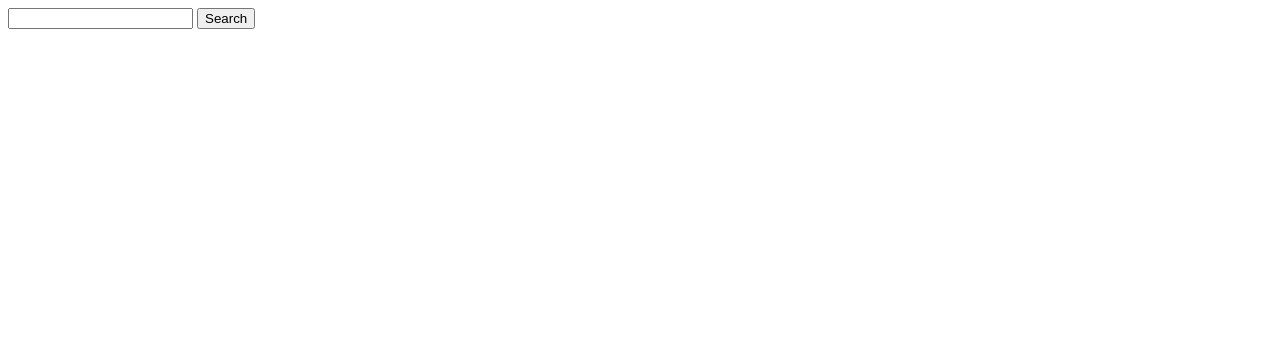
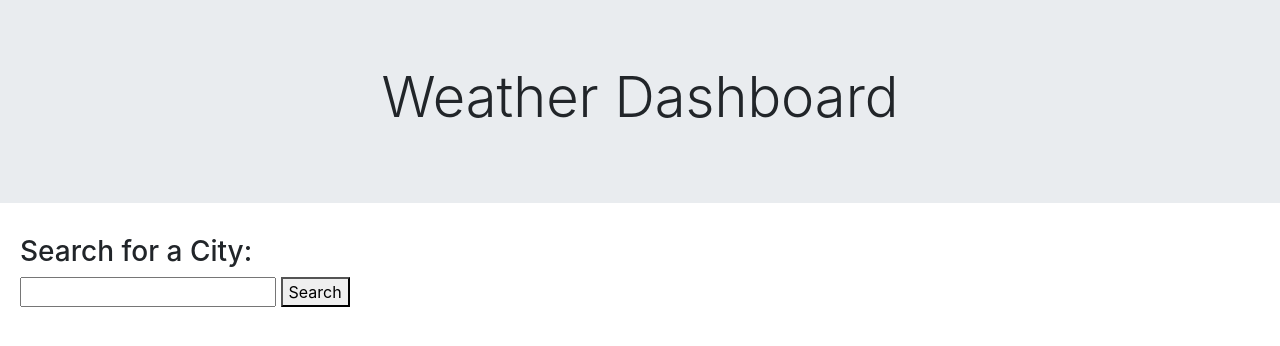
Before and after one commit to hdarden/Weather-Dashboard, a plain HTML site: page index.html in a window 1280 px wide. Drawn offline with nearby package versions, Linux system fonts and the light colour scheme.

Commit message:
jumbotron and link css

```diff
--- a/Assets/style.css
+++ b/Assets/style.css
@@ -0,0 +1,3 @@
+form{
+    margin:20px;
+}
--- a/index.html
+++ b/index.html
@@ -4,10 +4,21 @@
     <meta charset="UTF-8">
     <meta name="viewport" content="width=device-width, initial-scale=1.0">
     <title>Weather Dashboard</title>
+    <link rel="stylesheet" href="https://stackpath.bootstrapcdn.com/bootstrap/4.5.0/css/bootstrap.min.css" integrity="sha384-9aIt2nRpC12Uk9gS9baDl411NQApFmC26EwAOH8WgZl5MYYxFfc+NcPb1dKGj7Sk" crossorigin="anonymous">
+    <link rel="stylesheet" href="Assets/style.css">
 
 </head>
 <body>
+<!--header-->
+<div class="jumbotron jumbotron-fluid">
+    <div class="container">
+      <h1 class="display-4 text-center">Weather Dashboard</h1>
+    </div>
+  </div>
+
+<!--searchBar-->
     <form>
+        <h3>Search for a City:</h3>
         <input type="text" name="city" id="city">
         <button type="sumbit">Search</button>
     </form>
```
